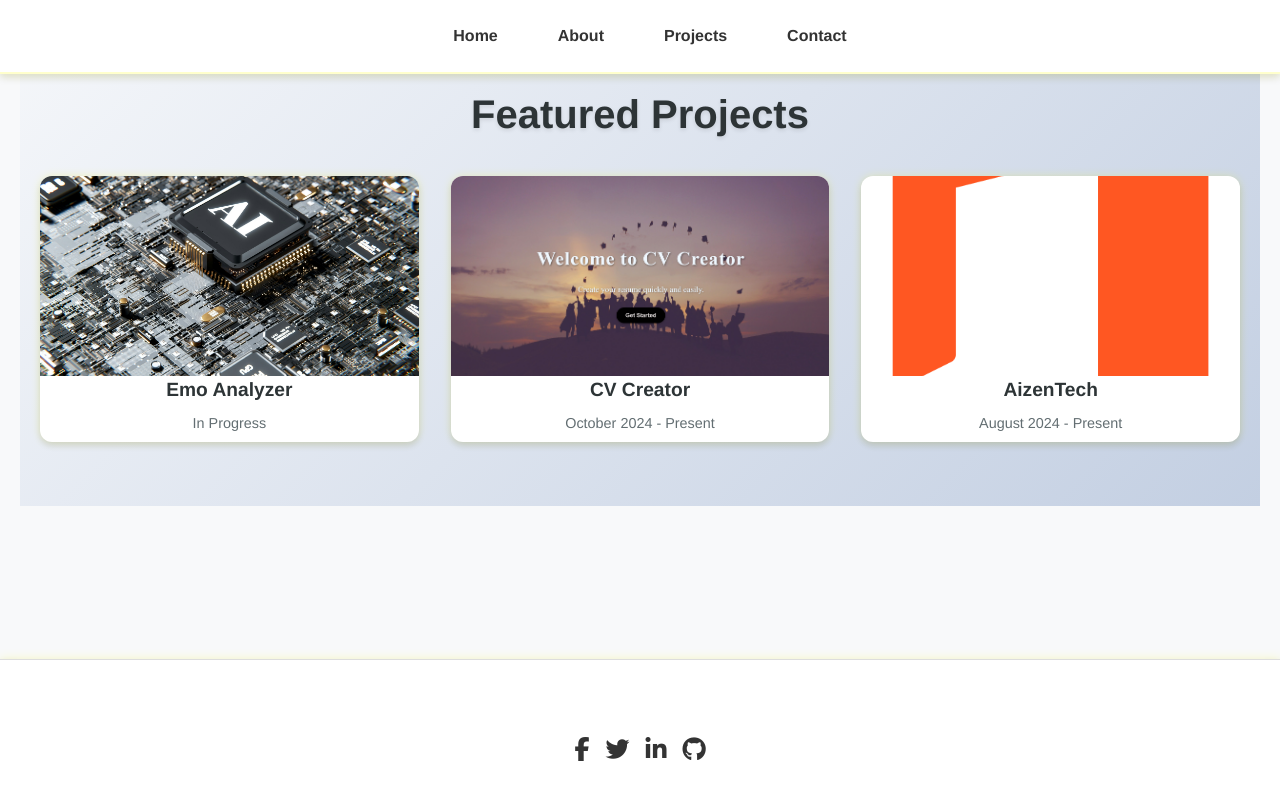
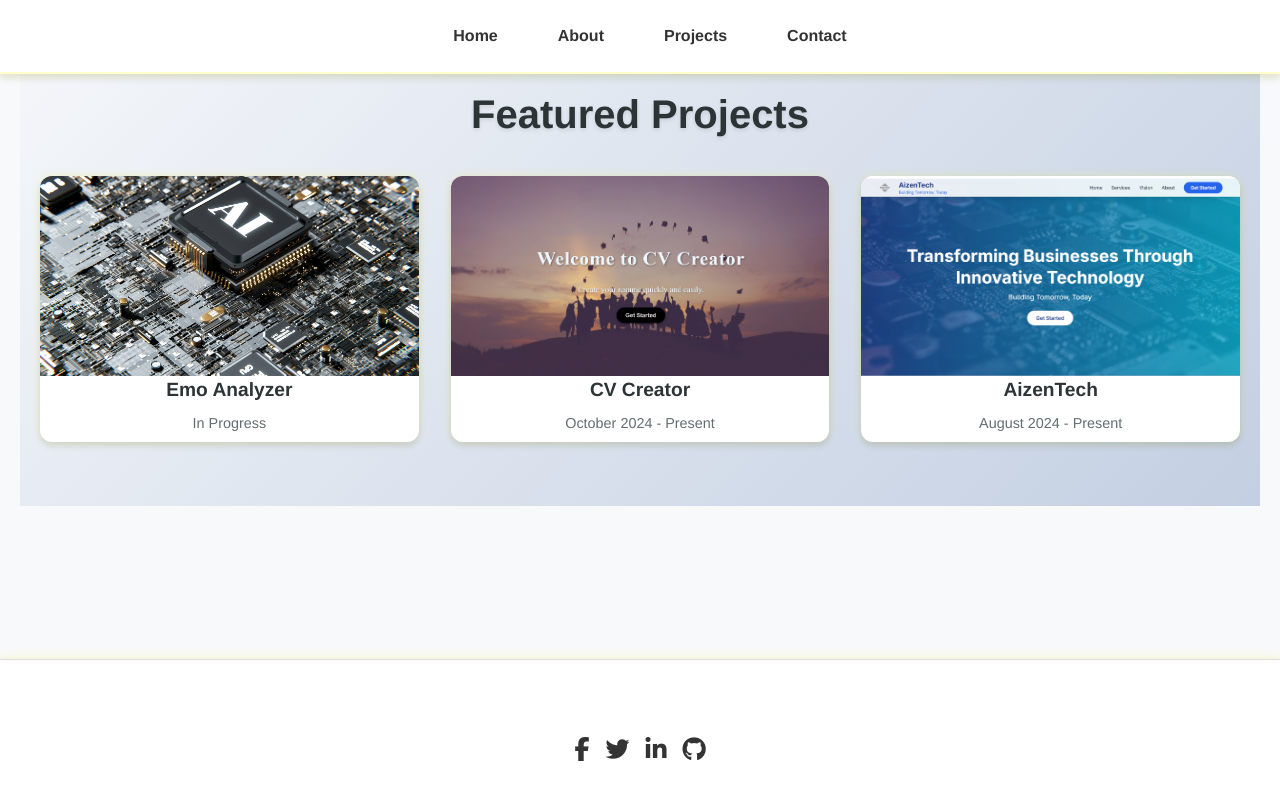
Before and after one commit to OswaldPhiri/MyPortfolio, a Vue app in the folder portfolio/: page /projects in a window 1280 px wide. Built offline with nearby package versions, Linux system fonts and the light colour scheme.

Commit message:
pic and cv

```diff
--- a/portfolio/src/components/AppProjects.vue
+++ b/portfolio/src/components/AppProjects.vue
@@ -42,7 +42,7 @@ export default {
         {
           title: 'AizenTech',
           duration: 'August 2024 - Present',
-          logo: require('@/assets/images/office.png'),
+          logo: require('@/assets/images/aizen.png'),
           description: 'A cutting-edge technology solutions company providing innovative software solutions.',
           link: 'https://aizen-tech-g8zz.vercel.app'
         }
```
Also changed, not shown: portfolio/src/assets/images/aizen.png (added), 1 other file (tests, documents, lock files or other folders).
